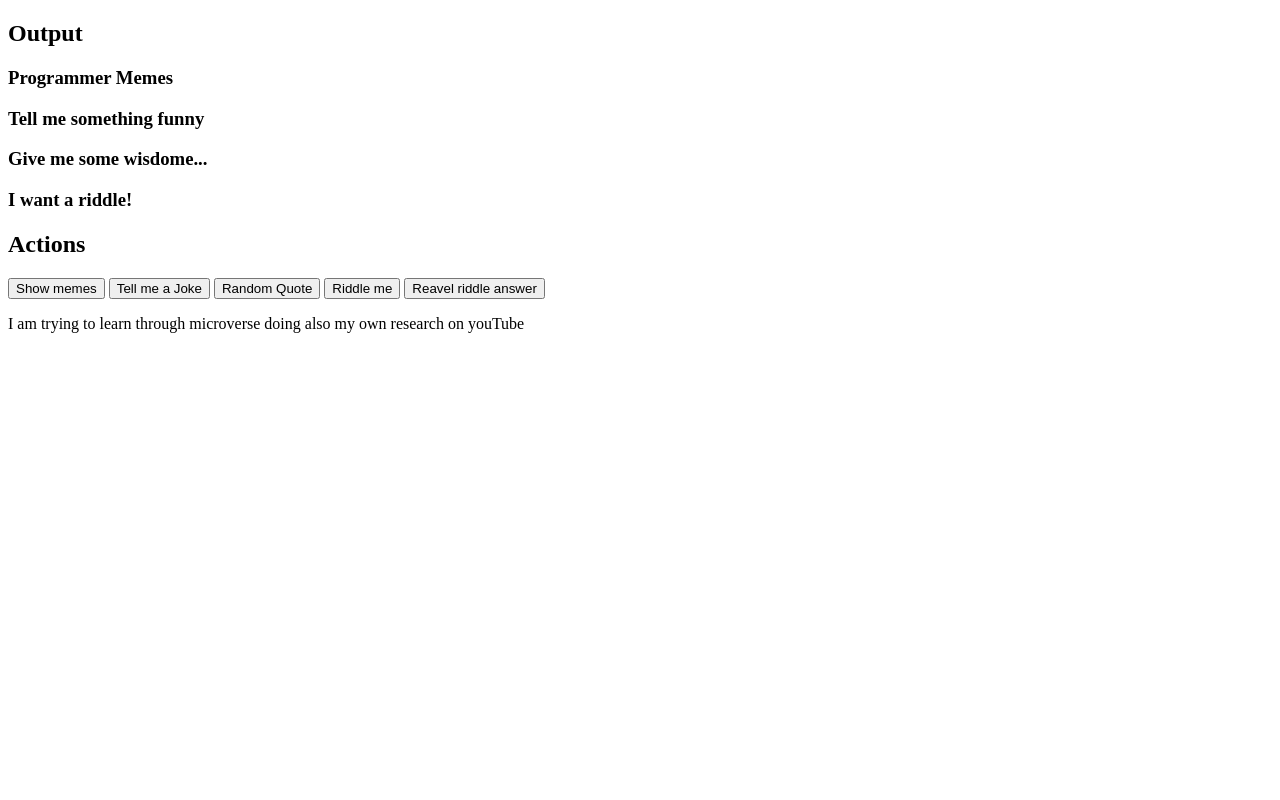
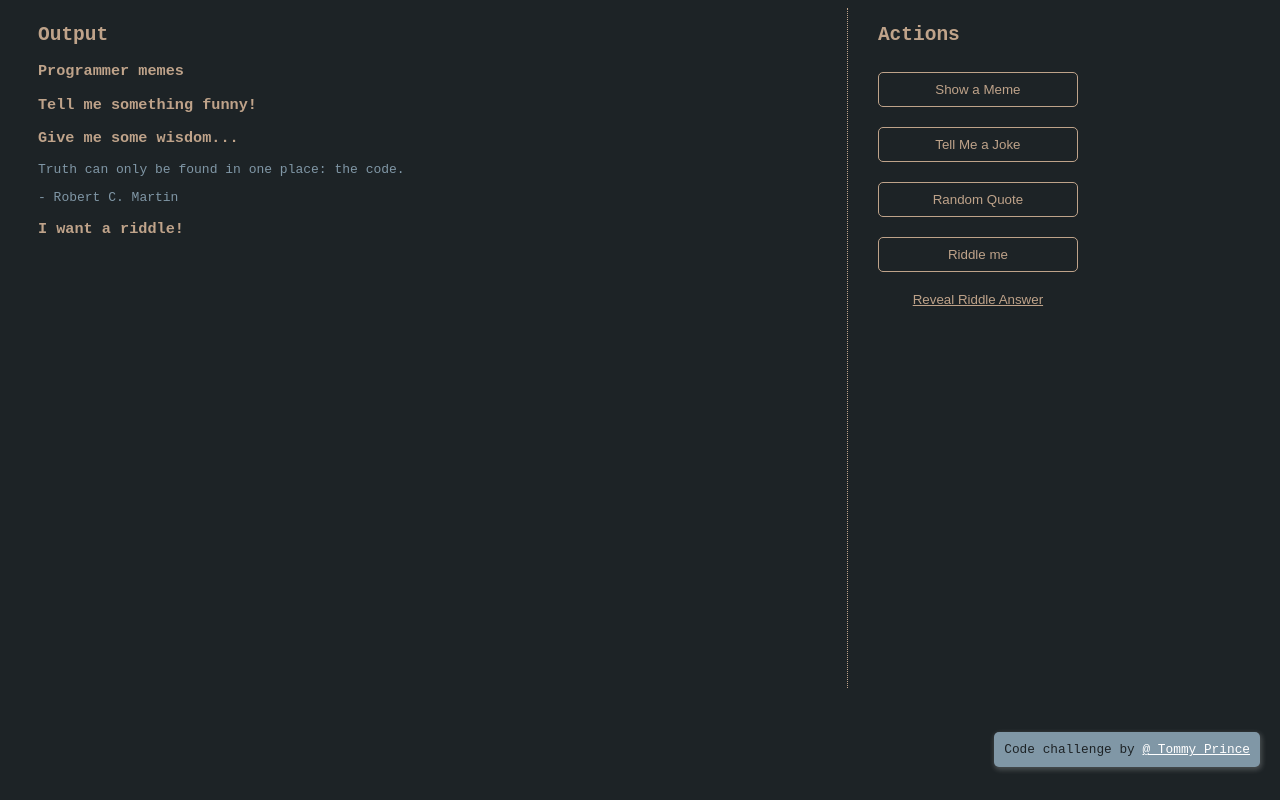
Before and after one commit to Tommy007U/Guessing-app, a plain HTML site: page index.html in a window 1280 px wide. Both pictures are taken after a click on the button "Random Quote". Drawn offline with Linux system fonts and the light colour scheme.

Commit message:
adding function to make button pick as per choice

```diff
--- a/CSS/styles.css
+++ b/CSS/styles.css
@@ -1,63 +1,97 @@
+/*
+NO ACTION REQUIRED BY YOU
+
+Don't worry about this section.  These CSS styles are here to make the HTML document look cleaner, but are not part of the lesson.
+
+Just write your HTML however you want and these will automatically work.
+*/
+
 body {
-    background-color: gray;
-    color: purle;
-    font-family: monospsce;
+    background-color: #1d2326;
+    color: #bfa38a;
+    font-family: monospace;
   }
+
   main {
     display: flex;
     flex-direction: row;
   }
+
   img {
     border: 1px solid white;
     border-radius: 5px;
-    max-width: 150px;
+    max-width: 350px;
     width: 100%;
   }
+
   p {
     color: #8097a6;
   }
-  .attribute {
-    positio: absolute;
+
+  .attribution {
+    position: absolute;
     right: 20px;
+    bottom: 20px;
+    font-size: 0.8rem;
+    background-color: #8097a6;
     padding: 10px;
     border-radius: 5px;
-    color: #102326;
-    box-shadow: 3px 2px 5px rgba(255, 255, 255, 0, 2);
+    color: #1d2326;
+    box-shadow: 1px 2px 5px 1px rgba(255, 255, 255, 0.2);
   }
+
   a {
     color: white;
   }
+
   a:hover {
     opacity: 0.8;
   }
+
   .content {
     width: 65%;
     padding-left: 30px;
     padding-right: 20px;
   }
+
   .content p {
-    max-width: 80px;
+    max-width: 80%;
   }
+
   .sidebar {
-    display:flex;
-    flex-direction: colomn;
+    /**display: flex;*/
+    flex-direction: column;
     width: 30%;
     padding-left: 30px;
     padding-right: 30px;
-    border-left: 1px dotted #8fa38a;
+    border-left: 1px dotted #bfa38a;
     height: 85vh;
   }
+
   button {
     width: 200px;
     max-width: 100%;
-    margin-top: 7px;
-    margin-bottom: 2px;
+    margin-top: 10px;
+    margin-bottom: 10px;
     height: 35px;
-    border: 0.5px gray;
-    color: navy;
+    border: 1px solid #bfa38a;
+    background: transparent;
+    color: #bfa38a;
     border-radius: 5px;
   }
+
   button:hover {
-    current: pointer;
-    background-color: rgba(255 255 255 0 1);
+    cursor: pointer;
+    background-color: rgba(255, 255, 255, 0.1);
   }
+
+  .reveal-btn {
+    border: none;
+    text-decoration: underline;
+    margin: 0;
+  }
+
+  .reveal-btn:hover {
+    color: white;
+    background-color: transparent;
+  }
--- a/JS/script.js
+++ b/JS/script.js
@@ -1,118 +1,144 @@
-/*
-TODO implement a function that clears all the content
-prior to generate new content
-*/
 function clearAll() {
-    const memeContainer = document.querySelector(".meme-content");
-    const jokeContainer = document.querySelector(".joke-content");
-    const quoteContainer = document.querySelector(".quote-content");
-    const riddleContainer = document.querySelector(".riddle-content");
+    const meme = document.querySelector(".meme-content");
+    const joke = document.querySelector(".joke-content");
+    const quote = document.querySelector(".quote-content");
+    const riddle = document.querySelector(".riddle-content");
 
-    memeContainer.innerHTML = "";
-    jokeContainer.innerHTML = "";
-    quoteContainer.innerHTML = "";
-    riddleContainer.innerHTML = "";
+    meme.innerHTML = "";
+    joke.innerHTML = "";
+    quote.innerHTML = "";
+    riddle.innerHTML = "";
   }
 
-  /*TODO
-  show a random meme in the correct location
-  never show more than 1 meme at a time
-  */
   function showMeme() {
-    // value is an string representing an image URL
+    // Value should be a string representing image URL
     const randomMemeUrl = getRandomData("memes");
-    const container = document.querySelector(".memes-content");
-    const newImg = document.createElement("img");
-    newImg.setAttribute("src", randomMemeUrl);
-    const isImg = container.querySelector("img");
+
+    const memeContainer = document.querySelector(".meme-content");
+    const newMeme = document.createElement("img");
+    newMeme.setAttribute("src", randomMemeUrl);
 
     clearAll();
 
-    container.appendChild(newImg);
+    // Add the new img to the document
+    memeContainer.appendChild(newMeme);
   }
 
-  /* TODO
-  show a random joke in the correct location
-  never show more than 1  joke at a time
-  */
+  function showJoke() {
+    // Value should be a string representing the joke
+    const randomJokeText = getRandomData("jokes");
 
-  function showJoke(){
-    //value is the string representing the jokes
-    const randomJokesText = getRandomData('jokes');
-    const newP = document.createElement("p");
-    newP.textContent = randomJokesText;
+    const jokeContainer = document.querySelector(".joke-content");
+    const newJoke = document.createElement("p");
+    newJoke.textContent = randomJokeText;
+
     clearAll();
-    document.querySelector(".joke-content").appendChid(newP);
+
+    // Add the new img to the document
+    jokeContainer.appendChild(newJoke);
   }
 
-  /* TODO
-  show a random quote in the correct location
-  never show more than 1  quote at a time
-  */
+  function showQuote() {
+    // Value should be in format: { quote: '', author: '' }
+    const randomQuote = getRandomData("quotes");
 
-  function showQuote(){
-   const randomQuote = getRandomData("quotes");
-   const quote = document.createElement("p");
-   const author = document.createElement("p";)
-   quote.textContent = randomQuote.quote;
-   author.TextContent = randomQuote.author;
+    const quoteContainer = document.querySelector(".quote-content");
+
+    const newQuoteText = document.createElement("p");
+    const newQuoteAuthor = document.createElement("p");
+    newQuoteText.textContent = randomQuote.quote;
+    newQuoteAuthor.textContent = "- " + randomQuote.author;
+
     clearAll();
-   const container = document.querySelector(".quote-content")
-   container.appendChild(quote);
-   container.appendChild(author);
 
+    quoteContainer.appendChild(newQuoteText);
+    quoteContainer.appendChild(newQuoteAuthor);
   }
 
-  /* TODO
-  show a random idle in the correct location
-  never show more than 1 idle at a time
-  */
+  function showRiddle() {
+    // Value should be in format: { question: '', answer: '' }
+    const randomRiddle = getRandomData("riddles");
 
-  function showRiddle(){
-   const randomRiddle = getRandomData("riddles");
-   const {question, answer} = randomRiddle;
+    const riddleContainer = document.querySelector(".riddle-content");
 
-   const questionElem = document.createElement("p");
-   questionElem.textContent=question;
+    const newRiddleText = document.createElement("p");
+    const newRiddleAnswer = document.createElement("p");
 
-
-   const answerElem = document.createElement("p");
-   answerElem.textContent=answer;
-   answerElem.setAttribute("id", "riddle-answer");
-   answerElem.hidden= true;
-
-   const container = document.querySelector(".riddle-content");
-   container.appendChild(questionElem);
+    newRiddleText.textContent = randomRiddle.question;
+    newRiddleAnswer.textContent = "- " + randomRiddle.answer;
+    newRiddleAnswer.setAttribute("id", "riddle-answer");
 
     clearAll();
-   container.appendchild(questionElem);
-   container.appendChild(answerElem);
 
+    newRiddleAnswer.hidden = true;
+
+    riddleContainer.appendChild(newRiddleText);
+    riddleContainer.appendChild(newRiddleAnswer);
   }
 
-  /* TODO
-  show the answer it can only display the answer once...
-  */
+  function revealAnswers() {
+    const riddleContent = document.querySelector(".riddle-content");
+    const riddle = riddleContent.querySelector("p");
+    const riddleAnswer = document.querySelector("#riddle-answer");
 
-  function revealAnswer(){
-   const riddleContainer = document.querySelector(".riddle- content");
-   const riddle = riddleContainer.querySelector("p");
-   const answer = document.querySelector("#riddle-answer");
-   if(riddle && answer.hidden){
-     answer.hidden=false;
-   } else if(riddle){
-     alert("The answer is already revealed!");
-   } else{
-     alert("There is no riddle to reveal the answer to!")
+    if (riddle && riddleAnswer.hidden) {
+      riddleAnswer.hidden = false;
+    } else if (riddle && riddleAnswer) {
+      alert("The riddle answer is already exposed!");
+    } else {
+      alert("There is no riddle to show the answer for!");
+    }
   }
 
+  /**
+   * This function is used to get random data
+   * Valid arguments:
+   *
+   * 'memes', 'jokes', 'quotes', 'riddles'
+   *
+   * Return values:
+   *
+   * For meme data:
+   * A string representing an image url
+   *
+   * For joke data:
+   * A string representing the joke
+   *
+   * For quote data:
+   * An object - { quote: '', author: '' }
+   *
+   * For riddle data:
+   * An object - { question: '', answer: '' }
+   *
+   * Example usage: getRandomData('quotes');
+   */
+  function getRandomData(type) {
+    return data[type][rn(data[type].length)];
   }
 
+  // ----------------------------------------------------
+  // IGNORE EVERYTHING BELOW - Used for random data
+  // ----------------------------------------------------
 
-  }
+  // Everything below is pre-generated so that you don't have to go find your own memes, jokes, quotes, and math problems.
+  // -----------------------------------------------
 
+  // Source: https://www.thecoderpedia.com/blog/programming-memes/, Reddit
+  const memes = [
+    "https://i.redd.it/a0v87gwzoge61.jpg",
+    "https://i.redd.it/q29egav34ee61.jpg",
+    "https://i.redd.it/iij16swxjie61.jpg",
+    "https://i.redd.it/vek7dm2hrge61.jpg",
+    "https://www.testbytes.net/wp-content/uploads/2019/06/Untitled-8.png",
+    "https://miro.medium.com/max/1000/0*Ua695vjzFHV6VNOX.png",
+    "https://pbs.twimg.com/media/EKkPagPXkAA__Qo.jpg",
+    "https://code-love.com/wp-content/uploads/2019/03/download.jpeg",
+    "https://www.thecoderpedia.com/wp-content/uploads/2020/06/Programming-Memes-Programmer-while-sleeping.jpg",
+    "https://www.thecoderpedia.com/wp-content/uploads/2020/06/Programming-Memes-Evolution-of-Memory-Storage-1024x996.jpg",
+    "https://www.thecoderpedia.com/wp-content/uploads/2020/06/Programming-Memes-Error-in-Code-896x1024.jpg",
+    "https://www.thecoderpedia.com/wp-content/uploads/2020/06/Coding-Meme-Code-Comments-be-Like-925x1024.jpg",
+    "https://www.thecoderpedia.com/wp-content/uploads/2020/06/Internet-Explorer-Joke-915x1024.jpg",
 
-  const memes = [
     "https://i.pinimg.com/originals/12/e8/cc/12e8cceb9e7ea2f2eddf8a885d26e5ac.jpg",
     "https://i.pinimg.com/originals/78/10/59/78105984e2548a2dccca0042e6b32b17.jpg",
     "https://tse2.mm.bing.net/th?id=OIP.Xmc-PhIiNTdWlpNLe_hEaQHaHa&pid=Api&P=0",
@@ -129,77 +155,119 @@ function clearAll() {
     "	https://tse3.mm.bing.net/thid=OIP.6bLNMMscMO23eUbBsXiIoQAAAA&pid=Api&P=0",
     "https://3.bp.blogspot.com/-0BB0AMeVetQ/Wc-XvHyngrI…6L3DUahwxFL4OsQNiD27BfzNhGebNwCLcBGAs/s1600/5.jpg",
     "https://tse1.mm.bing.net/th?id=OIP.FTdPbtwHwrZ3UrMHgcINVAHaEK&pid=Api&P=0",
-    "	https://tse1.mm.bing.net/th?id=OIP.JueWISur0ay6lfLHrFywVwHaD4&pid=Api&P=0",
-    "<https://3.bp.blogspot.com/-0BB0AMeVetQ/Wc-XvHyngrI/AAAAAAAB_E4/dFL6L3DUahwxFL4OsQNiD27BfzNhGebNwCLcBGAs/s1600/5.jpg"
+    "	https://tse1.mm.bing.net/th?id=OIP.JueWISur0ay6lfLHrFywVwHaD4&pid=Api&P=0"
   ];
 
+  // Sourced from: http://www.devtopics.com/best-programming-jokes/
   const jokes = [
-    "I just read in the news that tons of Americans are sending their old clothes to poor people in Africa, Seems like a waste of time in my opinion, I have never seen an African with a 52 inch waist.",
-    "As a billionaire I tried enter a club for billionaires, but was refused the entrance. Is it because I'm a black billionaire?!, asked I furiously.No,it's because you're a Zimbabwean billionaire",
-    "So a teacher asks his class the question...What's your opinion on donating food to foreign countries? The African student says, What's food? The Indian student says, What's donating? The American student says, What's foreign countries? And the Chinese student says, What's my opinion?",
-    "As a hardworking American I'm proud to finally say I'm a millionaire Unfortunately, nobody in the states is accepting payment with Zimbabwean dollars. ",
-    "Why do Congolese wear only new clothes?There are no second hands.",
-    "An Iranian, Iraqi, Libyan, Somalian, Sudanese, Syrian and a Yemenite walk into a bar in america.Just kidding, they can't.",
-    "What is Ugandan Knuckles' favourite food? Do you know da milky way?",
-    "A woman has twins, and gives them up for adoption. One of them goes to a family in Egypt and is named 'Amal.' The other goes to a family in Spain, they name him Juan'. Years later; Juan sends a picture of himself to his mum. Upon receiving the picture, she tells her husband that she wished she also had a picture of Amal. Her husband responds, But they are twins. If you've seen Juan, you've seen Amal",
-    "Egyptian alcoholics are the hardest to talk to...They are always in denial.",
-    "What do you call an African who plays 10 pin bowling online? Ebola.",
-    "Yesterday while I was talking with my girlfriend about Ebola, I asked her what she would do if I had Ebola...Ebola what, Cheerios?"
+    "This statement",
+    "Eight bytes walk into a bar.  The bartender asks, “Can I get you anything?” “Yeah,” reply the bytes.  “Make us a double.”",
+    "There are only 10 kinds of people in this world: those who know binary and those who don’t.",
+    "All programmers are playwrights, and all computers are lousy actors.",
+    "Have you heard about the new Cray super computer?  It’s so fast, it executes an infinite loop in 6 seconds.",
+    "The generation of random numbers is too important to be left to chance.",
+    "Debugging: Removing the needles from the haystack.",
+    "“Debugging” is like being the detective in a crime drama where you are also the murderer.",
+    "There are two ways to write error-free programs; only the third one works.",
+    "The best thing about a Boolean is even if you are wrong, you are only off by a bit.",
   ];
 
+  // source: https://www.goodreads.com/quotes/tag/programming
   const quotes = [
     {
-      author: "HARPER LEE",
       quote:
-        "You never really understand a person until you consider things from his point of view. Until you climb inside of his skin and walk around in it.}"
+        "Programs must be written for people to read, and only incidentally for machines to execute.",
+      author: "Harold Abelson",
     },
     {
-      author: "ERNEST HEMINGWAY ",
       quote:
-        "There is nothing noble in being superior to your fellow man; true nobility is being superior to your former self."
+        "Programming today is a race between software engineers striving to build bigger and better idiot-proof programs, and the Universe trying to produce bigger and better idiots. So far, the Universe is winning.",
+      author: "Rick Cook",
     },
     {
-      author: "JOHN KEATS ",
       quote:
-        "I was never afraid of failure; for I would sooner fail than not be among the greatest."
+        "Always code as if the guy who ends up maintaining your code will be a violent psychopath who knows where you live",
+      author: "John Woods",
     },
     {
-      author: "HENRY DAVID THOREAU",
       quote:
-        "If you have built castles in the air, your work need not be lost; that is where they should be. Now put the foundations under them."
+        "Any fool can write code that a computer can understand. Good programmers write code that humans can understand.",
+      author: "Martin Fowler",
     },
     {
-      author: "OSCAR WILDE",
-      quote:
-        "It is what you read when you don’t have to that determines what you will be when you can’t help it."
+      quote: "Truth can only be found in one place: the code.",
+      author: "Robert C. Martin",
     },
     {
-      author: "F. SCOTT FITZGERALD",
-      quote: "Tomorrow we will run faster, stretch out our arms farther..."
+      quote:
+        "That's the thing about people who think they hate computers. What they really hate is lousy programmers.",
+      author: "Larry Niven",
     },
     {
-      author: "DALE CARNEGIE",
       quote:
-        "Most of the important things in the world have been accomplished by people who have kept on trying when there seemed to be no hope at all."
+        "You've baked a really lovely cake, but then you've used dog shit for frosting.",
+      author: "Steve Jobs",
     },
     {
-      author: "JANE AUSTEN",
       quote:
-        "There is a stubbornness about me that never can bear to be frightened at the will of others. My courage always rises at every attempt to intimidate me."
+        "A language that doesn't affect the way you think about programming is not worth knowing.",
+      author: "Alan J. Perlis",
     },
     {
-      author: "MAYA ANGELOU",
       quote:
-        "If you’re always trying to be normal you will never know how amazing you can be."
+        "The most disastrous thing that you can ever learn is your first programming language.",
+      author: "Alan Kay",
     },
     {
-      author: "J. K. ROWLING",
       quote:
-        "It is impossible to live without failing at something, unless you live so cautiously that you might as well not have lived at all – in which case, you fail by default."
-    }
+        "The computer programmer is a creator of universes for which he alone is the lawgiver. No playwright, no stage director, no emperor, however powerful, has ever exercised such absolute authority to arrange a stage or field of battle and to command such unswervingly dutiful actors or troops.",
+      author: "Joseph Weizenbaum",
+    },
+    {
+      quote:
+        "Everyone knows that debugging is twice as hard as writing a program in the first place. So if you're as clever as you can be when you write it, how will you ever debug it?",
+      author: "Brian Kernighan",
+    },
+    {
+      quote:
+        "No matter which field of work you want to go in, it is of great importance to learn at least one programming language.",
+      author: "Ram Ray",
+    },
   ];
 
+  // Source: https://www.rd.com/list/challenging-riddles/
   const riddles = [
+    {
+      question:
+        "I speak without a mouth and hear without ears. I have no body, but I come alive with wind. What am I?",
+      answer: "An echo",
+    },
+    {
+      question:
+        "You measure my life in hours and I serve you by expiring. I’m quick when I’m thin and slow when I’m fat. The wind is my enemy. ",
+      answer: "A Candle",
+    },
+    {
+      question:
+        "I have cities, but no houses. I have mountains, but no trees. I have water, but no fish. What am I? ",
+      answer: "A Map",
+    },
+    {
+      question:
+        "What is seen in the middle of March and April that can’t be seen at the beginning or end of either month?",
+      answer: 'The letter "R"',
+    },
+    {
+      question:
+        "You see a boat filled with people. It has not sunk, but when you look again you don’t see a single person on the boat. Why?",
+      answer: "All the people were married",
+    },
+    {
+      question:
+        "What word in the English language does the following: the first two letters signify a male, the first three letters signify a female, the first four letters signify a great, while the entire world signifies a great woman. What is the word?",
+      answer: "Heroine",
+    },
+
     {
         answer: "An echo.",
         question:
@@ -243,14 +311,16 @@ function clearAll() {
         answer: "All the people were married.",
         question:
           "You see a boat filled with people. It has not sunk, but when you look again you don’t see a single person on the boat. Why?"
-    },
-    {
-      answer: "Heroine",
-      question:
-        "What word in the English language does the following: the first two letters signify a male, the first three letters signify a female, the first four letters signify a great, while the entire world signifies a great woman. What is the word? "
       }
   ];
 
   function rn(len) {
     return Math.floor(Math.random() * len);
   }
+
+  const data = {
+    memes,
+    jokes,
+    quotes,
+    riddles,
+  };
--- a/index.html
+++ b/index.html
@@ -1,40 +1,48 @@
 <!DOCTYPE html>
 <html lang="en">
   <head>
-    <meta charset="UTF-8">
-    <meta http-equiv="X-UA-Compatible" content="IE=edge">
-    <meta name="viewport" content="width=device-width, initial-scale=1.0">
-    <title>Guessing app</title>
+    <meta charset="UTF-8" />
+    <meta http-equiv="X-UA-Compatible" content="IE=edge" />
+    <meta name="viewport" content="width=device-width, initial-scale=1.0" />
+    <title>Meme generator challenge</title>
+    <link rel="stylesheet" href="CSS/styles.css" />
   </head>
   <body>
     <main>
       <section class="content">
         <h2>Output</h2>
-
-    <h3>Programmer Memes</h3>
-    <div class="memes-content"></div>
-
-    <h3>Tell me something funny</h3>
+        <div>
+          <h3>Programmer memes</h3>
+          <div class="meme-content"></div>
+        </div>
+        <div>
+          <h3>Tell me something funny!</h3>
           <div class="joke-content"></div>
-
-    <h3>Give me some wisdome...</h3>
+        </div>
+        <div>
+          <h3>Give me some wisdom...</h3>
           <div class="quote-content"></div>
-
+        </div>
+        <div>
           <h3>I want a riddle!</h3>
           <div class="riddle-content"></div>
-
+        </div>
       </section>
-
       <section class="sidebar">
         <h2>Actions</h2>
-    <button onclick="showMeme()">Show memes</button>
-    <button onclick="showJoke()">Tell me a Joke</button>
-    <button onclicck="showQuote">Random Quote</button>
+        <button onclick="showMeme()">Show a Meme</button>
+        <button onclick="showJoke()">Tell Me a Joke</button>
+        <button onclick="showQuote()">Random Quote</button>
         <button onclick="showRiddle()">Riddle me</button>
-    <button class="revea-btn" onclick="revealAnswer()">Reavel riddle answer</button>
-    <p class="attribute">I am trying to learn through microverse doing also my own research on youTube <a href="https://www.youtube.com/watch?v=zJSY8tbf_ys" target="www.freecodecamp.org "></a></p>
+        <button class="reveal-btn" onclick="revealAnswers()">
+          Reveal Riddle Answer
+        </button>
+        <p class="attribution">
+          Code challenge by
+          <a href="https://www.facebook.com/groups/500737871351544" target="_top">@ Tommy Prince</a>
+        </p>
       </section>
-
     </main>
+    <script src="JS/script.js"></script>
   </body>
 </html>
```
Also changed, not shown: 1 other file. Lines whose indentation alone changed are shown as unchanged.
